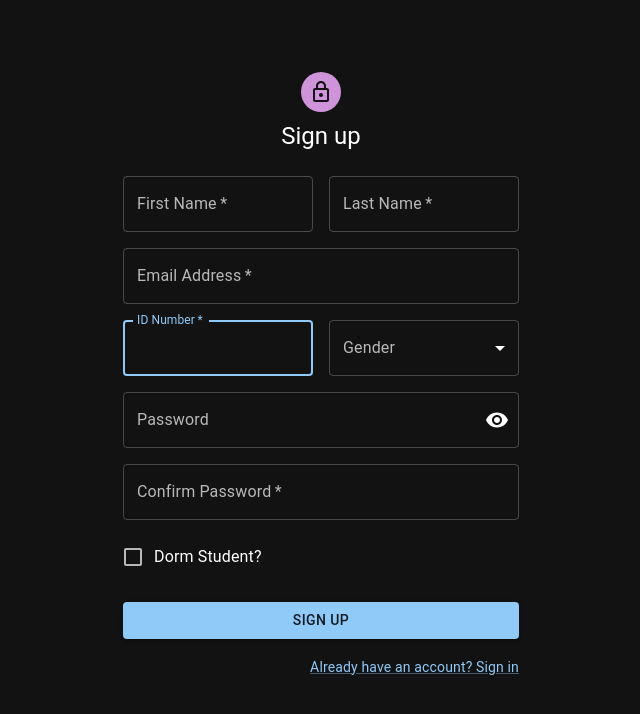
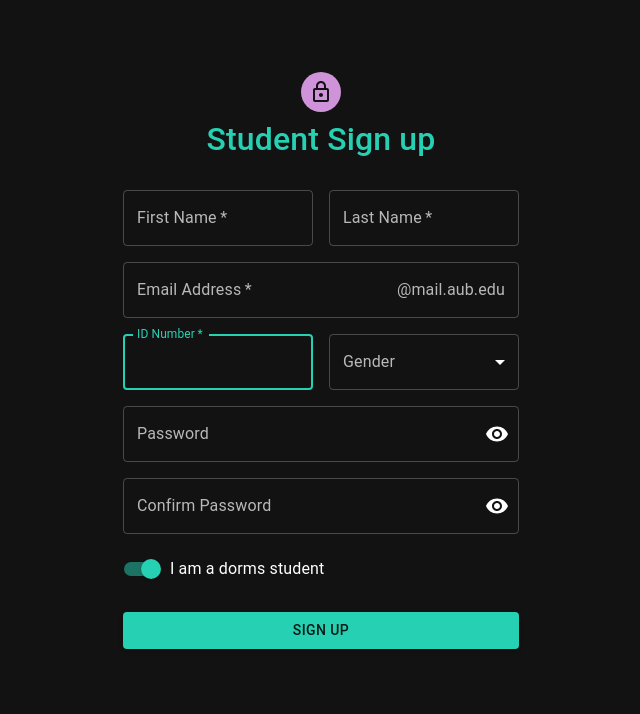
Before and after one commit to ninidhiaeddine/student-services-management-web, a React (Create React App) app: page /StudentSignUp in a window 1280 px wide. Shown: the top 714 px of the page, without its empty margins (319-959 px from the left). Built offline with nearby package versions, Linux system fonts and the light colour scheme.

Commit message:
Added primary color to all themes

```diff
--- a/src/Views/AdminSignUp.js
+++ b/src/Views/AdminSignUp.js
@@ -23,6 +23,9 @@ const theme = createTheme();
 
 const darkTheme = createTheme({
   palette: {
+    primary: {
+      main: '#26D1B3'
+    },
     mode: 'dark',
   },
 });
@@ -65,9 +68,7 @@ export default function AdminSignUp() {
           <Avatar sx={{ m: 1, bgcolor: 'secondary.main' }}>
             <LockOutlinedIcon />
           </Avatar>
-          <Typography component="h1" variant="h5">
-            Sign up
-          </Typography>
+            <h2 className='sub-header'>Admin Sign up</h2>
           <Box component="form" noValidate
             //onSubmit={handleSubmit}
             sx={{ mt: 3 }}>
@@ -101,6 +102,13 @@ export default function AdminSignUp() {
                   label="Email Address"
                   name="email"
                   autoComplete="email"
+                  InputProps={{
+                    endAdornment: (
+                      <InputAdornment position="end">
+                        @aub.edu.lb
+                      </InputAdornment>
+                    ),
+                  }}
                 />
               </Grid>
               <Grid item xs={12}>
@@ -128,15 +136,26 @@ export default function AdminSignUp() {
                 </FormControl>
               </Grid>
               <Grid item xs={12}>
-                <TextField
-                  required
-                  fullWidth
-                  name="password"
+                <FormControl sx={{ width: '100%' }} variant="outlined">
+                  <InputLabel htmlFor="outlined-adornment-password">Confirm Password</InputLabel>
+                  <OutlinedInput
                     label="Confirm Password"
-                  type="password"
                     id="password"
-                  autoComplete="new-password"
+                    type={values.showPassword ? 'text' : 'password'}
+                    endAdornment={
+                      <InputAdornment position="end">
+                        <IconButton
+                          aria-label="toggle password visibility"
+                          onClick={handleClickShowPassword}
+                          onMouseDown={handleMouseDownPassword}
+                          edge="end"
+                        >
+                          {values.showPassword ? <VisibilityOff /> : <Visibility />}
+                        </IconButton>
+                      </InputAdornment>
+                    }
                   />
+                </FormControl>
               </Grid>
             </Grid>
             <Button
@@ -147,13 +166,6 @@ export default function AdminSignUp() {
             >
               Sign Up
             </Button>
-            <Grid container justifyContent="flex-end">
-              <Grid item>
-                <Link href="#" variant="body2">
-                  Already have an account? Sign in
-                </Link>
-              </Grid>
-            </Grid>
           </Box>
         </Box>
       </Container>
--- a/src/Views/Mainpage.css
+++ b/src/Views/Mainpage.css
@@ -36,3 +36,7 @@ Select {
 .glow-title {
     text-shadow: 5px 5px 20px white;
 }
+
+.sub-header {
+    color: #26D1B3;
+}
--- a/src/Views/SetUpTimeSlot.js
+++ b/src/Views/SetUpTimeSlot.js
@@ -18,6 +18,9 @@ const theme = createTheme();
 
 const darkTheme = createTheme({
     palette: {
+      primary: {
+        main: '#26D1B3'
+      },
       mode: 'dark',
     },
   });
--- a/src/Views/StudentCalendar.js
+++ b/src/Views/StudentCalendar.js
@@ -18,6 +18,9 @@ const theme = createTheme();
 
 const darkTheme = createTheme({
     palette: {
+      primary: {
+        main: '#26D1B3'
+      },
       mode: 'dark',
     },
   });
--- a/src/Views/StudentSignup.js
+++ b/src/Views/StudentSignup.js
@@ -21,12 +21,17 @@ import InputLabel from '@mui/material/InputLabel';
 import InputAdornment from '@mui/material/InputAdornment';
 import Visibility from '@mui/icons-material/Visibility';
 import VisibilityOff from '@mui/icons-material/VisibilityOff';
+import FormGroup from '@mui/material/FormGroup';
+import Switch from '@mui/material/Switch';
 
 import './Mainpage.css'
 const theme = createTheme();
 
 const darkTheme = createTheme({
   palette: {
+    primary: {
+      main: '#26D1B3'
+    },
     mode: 'dark',
   },
 });
@@ -84,9 +89,7 @@ export default function StudentSignUp() {
           <Avatar sx={{ m: 1, bgcolor: 'secondary.main' }}>
             <LockOutlinedIcon />
           </Avatar>
-          <Typography component="h1" variant="h5">
-            Sign up
-          </Typography>
+          <h2 className='sub-header'>Student Sign up</h2>
           <Box component="form" noValidate
             //onSubmit={handleSubmit}
             sx={{ mt: 3 }}>
@@ -120,6 +123,13 @@ export default function StudentSignUp() {
                   label="Email Address"
                   name="email"
                   autoComplete="email"
+                  InputProps={{
+                    endAdornment: (
+                      <InputAdornment position="end">
+                        @mail.aub.edu
+                      </InputAdornment>
+                    ),
+                  }}
                 />
               </Grid>
               <Grid item xs={12} sm={6}>
@@ -133,7 +143,7 @@ export default function StudentSignUp() {
                 />
               </Grid>
               <Grid item xs={12} sm={6} >
-                <FormControl sx={{ minWidth: '100%'}}>
+                <FormControl sx={{ minWidth: '100%' }}>
                   <InputLabel id="GenderDropDownLabel">Gender</InputLabel>
                   <Select
                     labelId="GenderDropDownLabel"
@@ -150,7 +160,6 @@ export default function StudentSignUp() {
                     </MenuItem>
                     <MenuItem value={1}>Male</MenuItem>
                     <MenuItem value={2}>Female</MenuItem>
-                <MenuItem value={3}>Other</MenuItem>
                   </Select>
                 </FormControl>
               </Grid>
@@ -180,21 +189,33 @@ export default function StudentSignUp() {
                 </FormControl>
               </Grid>
               <Grid item xs={12}>
-                <TextField
-                  required
-                  fullWidth
+                <FormControl sx={{ width: '100%' }} variant="outlined">
+                  <InputLabel htmlFor="outlined-adornment-password">Confirm Password</InputLabel>
+                  <OutlinedInput
+                    type={values.showPassword ? 'text' : 'password'}
                     name="password"
                     label="Confirm Password"
-                  type="password"
                     id="password"
                     autoComplete="new-password"
+                    endAdornment={
+                      <InputAdornment position="end">
+                        <IconButton
+                          aria-label="toggle password visibility"
+                          onClick={handleClickShowPassword}
+                          onMouseDown={handleMouseDownPassword}
+                          edge="end"
+                        >
+                          {values.showPassword ? <VisibilityOff /> : <Visibility />}
+                        </IconButton>
+                      </InputAdornment>
+                    }
                   />
+                </FormControl>
               </Grid>
               <Grid item xs={12}>
-                <FormControlLabel
-                  control={<Checkbox value="DormStudent" color="primary" />}
-                  label="Dorm Student?"
-                />
+                <FormGroup>
+                  <FormControlLabel control={<Switch defaultChecked />} label="I am a dorms student" />
+                </FormGroup>
               </Grid>
             </Grid>
             <Button
@@ -205,13 +226,6 @@ export default function StudentSignUp() {
             >
               Sign Up
             </Button>
-            <Grid container justifyContent="flex-end">
-              <Grid item>
-                <Link href="#" variant="body2">
-                  Already have an account? Sign in
-                </Link>
-              </Grid>
-            </Grid>
           </Box>
         </Box>
       </Container>
--- a/src/index.js
+++ b/src/index.js
@@ -12,13 +12,6 @@ import { createTheme } from '@mui/system';
 
 import 'bootstrap/dist/css/bootstrap.min.css';
 import { RouterProvider, createBrowserRouter } from 'react-router-dom';
-
-const theme = createTheme();
-const darkTheme = createTheme({
-  palette: {
-    mode: 'dark',
-  },
-});
 
 const router = createBrowserRouter([
   {
```
Lines whose indentation alone changed are shown as unchanged.
